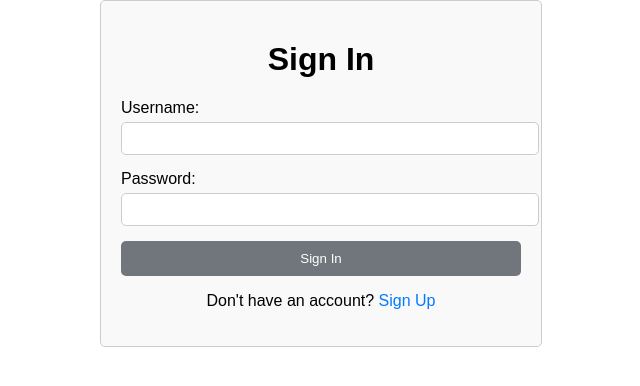
After one commit to Amel83/final_project_ALX, a Flask app: page /signin in a window 1280 px wide. The commit adds this page. Shown: the top 386 px of the page, without its empty margins (319-959 px from the left). Run offline with Flask 3, Linux system fonts and the light colour scheme.

Commit message:
added a sign up and sign in authentication

```diff
--- a/app.py
+++ b/app.py
@@ -1,9 +1,10 @@
-from flask import Flask, render_template, request, redirect, url_for
-from models import Holiday
+import os
+from flask import Flask, session, render_template, request, redirect, url_for
+from models import Holiday, User, db
 from datetime import datetime
 
 app = Flask(__name__)
-
+app.secret_key = os.urandom(24)
 PER_PAGE = 8
 
 @app.route('/')
@@ -43,7 +44,29 @@ def delete_holiday(id):
 
 @app.route('/like/<int:holiday_id>', methods=['POST'])
 def like_holiday(holiday_id):
-    Holiday.like_holiday(holiday_id)
+    if 'username' not in session:
+        # Redirect to login page if user is not logged in
+        return redirect(url_for('signin'))
+
+    username = session['username']
+    user = User.get_user(username)
+    user_id = user['id']  # Assuming 'id' is the primary key of the users table
+
+    # Check if the user has already liked the holiday
+    cursor = db.cursor()
+    cursor.execute("SELECT * FROM likes WHERE user_id = %s AND holiday_id = %s", (user_id, holiday_id))
+    if cursor.fetchone():
+        # User has already liked this holiday
+        return redirect(url_for('index'))
+
+    # If the user hasn't liked the holiday yet, record the like
+    cursor.execute("INSERT INTO likes (user_id, holiday_id) VALUES (%s, %s)", (user_id, holiday_id))
+    db.commit()
+
+    # Increment likes count in the holidays table
+    cursor.execute("UPDATE holidays SET likes = likes + 1 WHERE id = %s", (holiday_id,))
+    db.commit()
+
     return redirect(url_for('index'))
 
 @app.route('/share/<int:holiday_id>', methods=['POST'])
@@ -51,5 +74,28 @@ def share_holiday(holiday_id):
     # Code to share the holiday (e.g., send an email, post on social media, etc.)
     return redirect(url_for('index'))
 
+@app.route('/signup', methods=['GET', 'POST'])
+def signup():
+    if request.method == 'POST':
+        username = request.form['username']
+        password = request.form['password']
+        User.create_user(username, password)
+        return redirect(url_for('index'))
+    return render_template('signup.html')
+
+@app.route('/signin', methods=['GET', 'POST'])
+def signin():
+    if request.method == 'POST':
+        username = request.form['username']
+        password = request.form['password']
+        user = User.get_user(username)
+        if user and user['password'] == password:
+            session['username'] = username
+            return redirect(url_for('index'))
+        else:
+            # Handle invalid login
+            return render_template('signin.html', error='Invalid username or password')
+    return render_template('signin.html')
+
 if __name__ == '__main__':
     app.run(debug=True)
--- a/static/styles.css
+++ b/static/styles.css
@@ -87,3 +87,80 @@ h1 {
         border-radius: 5px;
         display: none;
     }
+
+    .nav-links {
+        text-align: right;
+    }
+
+    /* static/styles.css */
+
+/* Container styling for signup page */
+.signup-container {
+    max-width: 400px;
+    margin: 0 auto;
+    padding: 20px;
+    border: 1px solid #ccc;
+    border-radius: 5px;
+    background-color: #f9f9f9;
+}
+
+/* Container styling for signin page */
+.signin-container {
+    max-width: 400px;
+    margin: 0 auto;
+    padding: 20px;
+    border: 1px solid #ccc;
+    border-radius: 5px;
+    background-color: #f9f9f9;
+}
+
+/* Form group styling */
+.form-group {
+    margin-bottom: 15px;
+}
+
+/* Input field styling */
+.form-group label {
+    display: block;
+    margin-bottom: 5px;
+}
+
+.form-group input {
+    width: 100%;
+    padding: 8px;
+    border: 1px solid #ccc;
+    border-radius: 5px;
+}
+
+/* Button styling */
+button {
+    width: 100%;
+    padding: 10px;
+    border: none;
+    border-radius: 5px;
+    background-color: #71767c;
+    color: #fff;
+    cursor: pointer;
+}
+
+button:hover {
+    background-color: #4d5053;
+}
+
+/* Sign-up and Sign-in link styling */
+.signup-link,
+.signin-link {
+    margin-top: 10px;
+    text-align: center;
+}
+
+.signup-link a,
+.signin-link a {
+    color: #007bff;
+    text-decoration: none;
+}
+
+.signup-link a:hover,
+.signin-link a:hover {
+    text-decoration: underline;
+}
--- a/templates/edit.html
+++ b/templates/edit.html
@@ -15,7 +15,7 @@
         <label for="description">Description:</label><br>
         <textarea id="description" name="description" rows="4" cols="50">{{ holiday[3] }}</textarea><br>
         <label for="location">Location:</label><br>
-        <input type="text" id="Location" name="name" value="{{ holiday[5] }}"><br>
+        <input type="text" id="Location" name="location" value="{{ holiday[5] }}"><br>
         <input type="submit" value="Update">
     </form>
 </body>
--- a/templates/index.html
+++ b/templates/index.html
@@ -1,4 +1,6 @@
 {% include 'index_header.html' %}
+
+
 
 {% for holiday in holidays %}
     <div class="holiday">
--- a/templates/index_header.html
+++ b/templates/index_header.html
@@ -6,9 +6,15 @@
     <meta name="viewport" content="width=device-width, initial-scale=1.0">
     <title>Holiday Calendar</title>
     <link rel="stylesheet" href="{{ url_for('static', filename='styles.css') }}">
+
+    <div class="nav-links">
+            <a href="{{ url_for('signup') }}">Sign Up</a>
+            <a href="{{ url_for('signin') }}">Sign In</a>
+    </div>
 </head>
 <body>
     <h1>Holiday Calendar</h1>
+
     <form action="{{ url_for('add_holiday') }}" method="post">
         <label for="name">Name:</label>
         <input type="text" id="name" name="name" required>
--- /dev/null
+++ b/templates/signin.html
@@ -0,0 +1,29 @@
+<!-- templates/signin.html -->
+<!DOCTYPE html>
+<html lang="en">
+<head>
+    <meta charset="UTF-8">
+    <meta name="viewport" content="width=device-width, initial-scale=1.0">
+    <title>Sign In</title>
+    <link rel="stylesheet" type="text/css" href="{{ url_for('static', filename='styles.css') }}">
+</head>
+<body>
+    <div class="signin-container">
+        <h1>Sign In</h1>
+        <form method="POST">
+            <div class="form-group">
+                <label for="username">Username:</label>
+                <input type="text" id="username" name="username" required>
+            </div>
+            <div class="form-group">
+                <label for="password">Password:</label>
+                <input type="password" id="password" name="password" required>
+            </div>
+            <button type="submit">Sign In</button>
+        </form>
+        <div class="signup-link">
+            <p>Don't have an account? <a href="{{ url_for('signup') }}">Sign Up</a></p>
+        </div>
+    </div>
+</body>
+</html>
```
Also changed, not shown: models.py (+14 -0 lines), templates/signup.html (added, +29 -0 lines).
